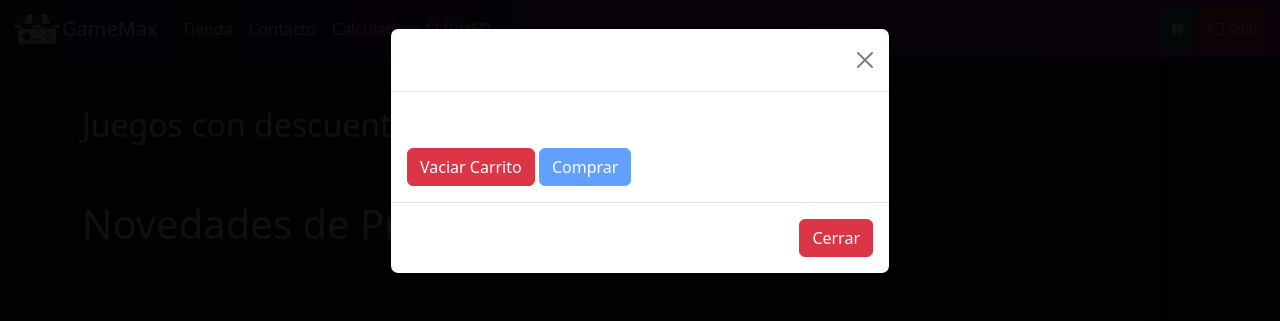
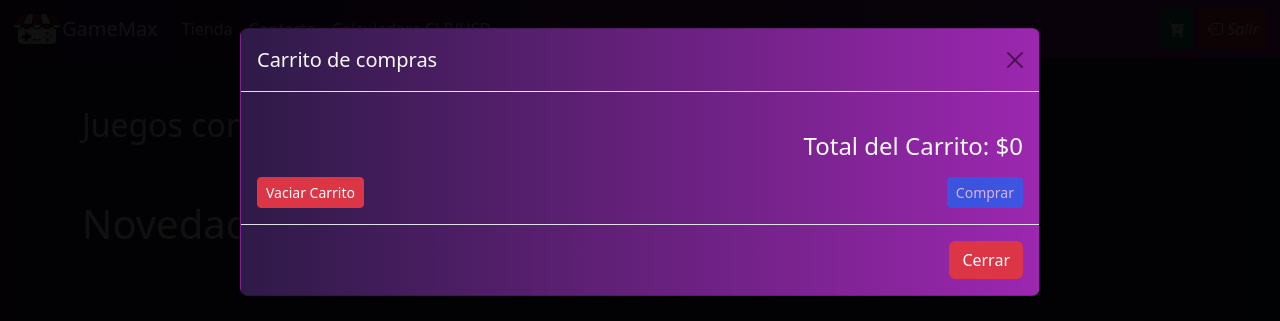
Before and after one commit to BENOMOTT/T_Calidad_Softwaree, a Django app: template ferremax-main/core/templates/core/index.html in a window 1280 px wide, after a click that opens the changed part. Shown: the top 321 px of the page. Run offline with Django 3.2, Linux system fonts and the light colour scheme; the template is opened without the code that fills it, so the values that code supplies are empty; some libraries are stand-ins or nearby versions.

Commit message:
mejora del carrito de compras

```diff
--- a/ferremax-main/core/templates/core/base.html
+++ b/ferremax-main/core/templates/core/base.html
@@ -81,31 +81,40 @@
 
 
 <!-- Modal -->
-          <div class="modal fade" id="exampleModal" tabindex="-1" aria-labelledby="exampleModalLabel"
-            aria-hidden="true">
-            <div class="modal-dialog">
-              <div class="modal-content">
+<div class="modal fade" id="exampleModal" tabindex="-1" aria-labelledby="exampleModalLabel" aria-hidden="true">
+  <div class="modal-dialog modal-lg">
+      <div class="modal-content" style="background: linear-gradient(90deg, #2E1A47, #9C27B0);">
           <div class="modal-header">
-                  <h1 class="modal-title fs-5" id="exampleModalLabel">Carrito de compras</h1>
+              <h1 class="modal-title fs-5 text-light" id="exampleModalLabel">Carrito de compras</h1>
               <button type="button" class="btn-close" data-bs-dismiss="modal" aria-label="Close"></button>
           </div>
           <div class="modal-body">
               <div id="carrito-container">
-                    <ul id="lista-productos"></ul>
-                    <li>
+                  <!-- Lista de productos -->
+                  <ul id="lista-productos" class="list-group mb-4">
+                  </ul>
+
                   <hr class="dropdown-divider">
-                    </li>
-                    <p id="totalCarrito">Total del Carrito: $0 CLP</p>
-                    <button id="vaciar-carrito" class="btn btn-danger">Vaciar Carrito</button>
-                    <button id="comprar" class="btn btn-primary btn-md">Comprar</button>
+
+                  <!-- Total del carrito -->
+                  <p id="totalCarrito" class="h4 text-end text-light">Total del Carrito: $0 CLP</p>
+
+                  <!-- Botones de vaciar y comprar -->
+                  <div class="d-flex justify-content-between mt-3">
+                      <button id="vaciar-carrito" class="btn btn-danger btn-sm">Vaciar Carrito</button>
+                      <button id="comprar" class="btn btn-primary btn-sm">Comprar</button>
                   </div>
               </div>
-                <div class="modal-footer" id="carrito-container">
+          </div>
+          <div class="modal-footer" style="background: linear-gradient(90deg, #2E1A47, #9C27B0);">
               <button type="button" class="btn btn-danger" data-bs-dismiss="modal">Cerrar</button>
           </div>
       </div>
   </div>
 </div>
+
+
+
 
 
 
@@ -280,6 +289,10 @@
 
           const btnAumentar = document.createElement('button');
                 btnAumentar.textContent = '+';
+                btnAumentar.classList.add('btn', 'btn-outline-light', 'btn-sm', 'mx-2');
+                btnAumentar.style.borderRadius = '50%';
+                btnAumentar.style.width = '30px';
+                btnAumentar.style.height = '30px';
                 btnAumentar.addEventListener('click', () => {
                     carrito.aumentarCantidad(producto.Nombre);
                     mostrarProductosEnCarrito();
@@ -289,6 +302,10 @@
 
                 const btnDisminuir = document.createElement('button');
                 btnDisminuir.textContent = '-';
+                btnDisminuir.classList.add('btn', 'btn-outline-light', 'btn-sm', 'mx-2');
+                btnDisminuir.style.borderRadius = '50%';
+                btnDisminuir.style.width = '30px';
+                btnDisminuir.style.height = '30px';
                 btnDisminuir.addEventListener('click', () => {
                     carrito.disminuirCantidad(producto.Nombre);
                     mostrarProductosEnCarrito();
@@ -297,6 +314,7 @@
                 li.appendChild(btnDisminuir);
 
                 listaProductos.appendChild(li);
+
         });
 
         // Mostrar el total del carrito
```
Lines whose indentation alone changed are shown as unchanged.
